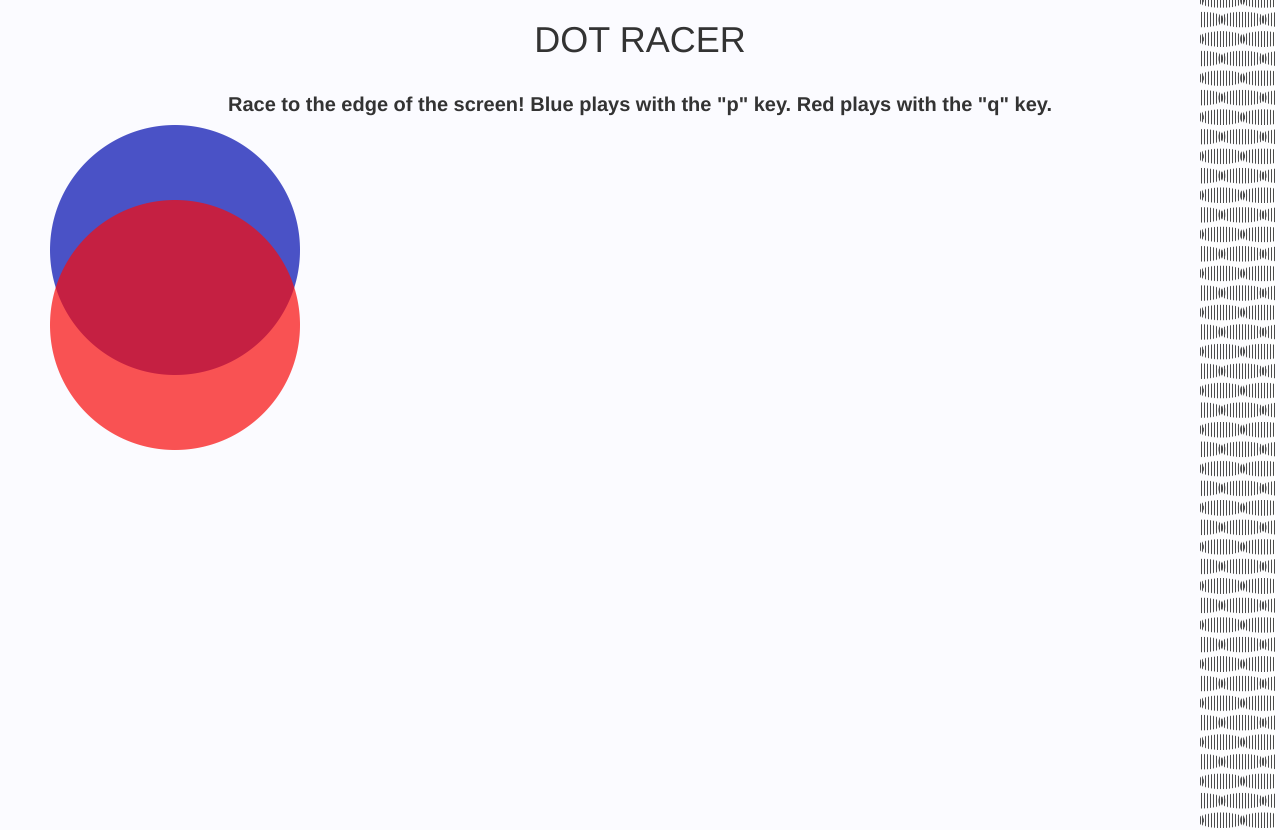
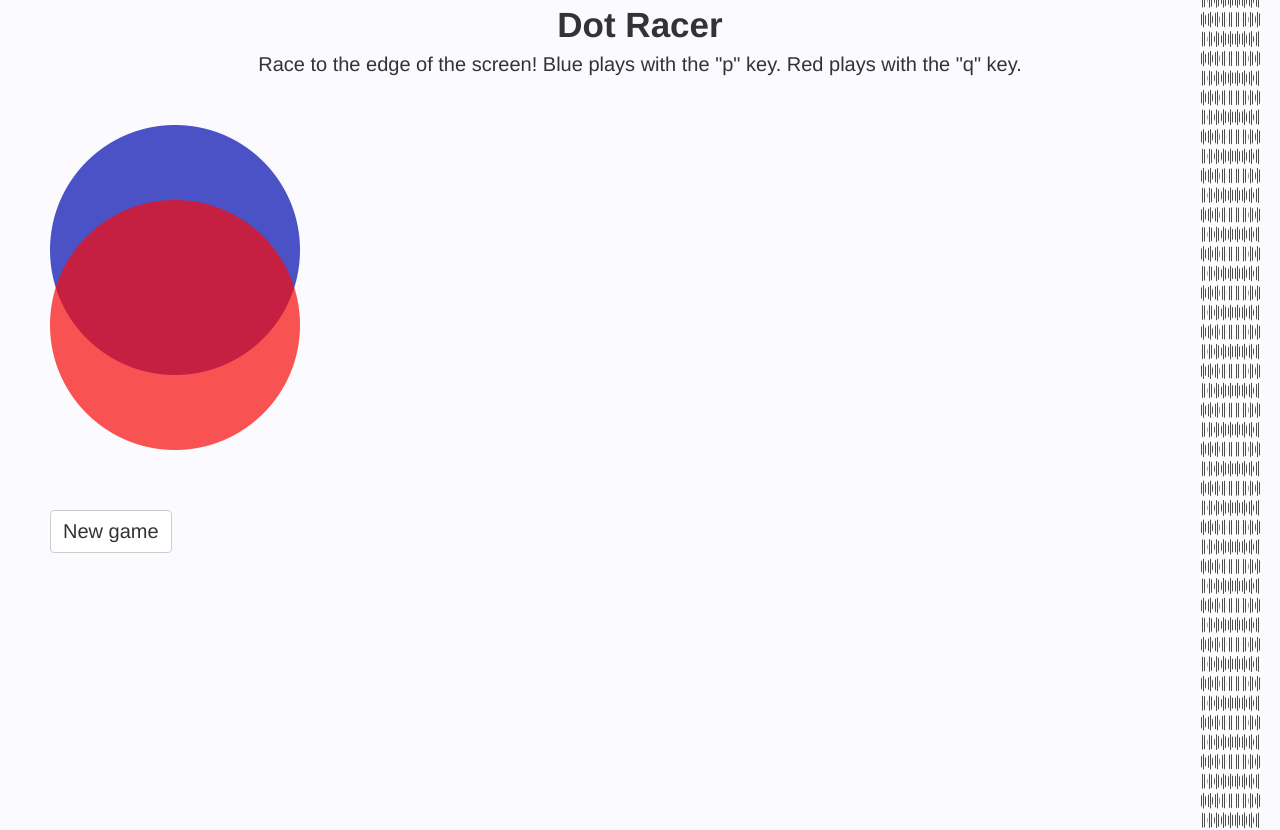
Before and after one commit to mbd-s/project-00, a plain HTML site: page index.html in a window 1280 px wide. Shown: the top 830 px of the page. Drawn offline with nearby package versions, Linux system fonts and the light colour scheme.

Commit message:
testing reset button

```diff
--- a/index.html
+++ b/index.html
@@ -19,7 +19,7 @@
 <body>
   <img src="images/lines.jpg" alt="pattern" id="winners-circle">
   <div class="container">
-    <h1>DOT RACER</h1>
+    <span id="name-of-the-game">Dot Racer</span>
     <br>
     <div id="results-box">
        Race to the edge of the screen! Blue plays with the "p" key. Red plays with the "q" key.
@@ -31,6 +31,6 @@
     </div>
   </div>
   <br>
-  <!-- <button class="btn">New game</button> -->
+  <button class="btn btn-default">New game</button>
 </body>
 </html>
--- a/scripts/app.js
+++ b/scripts/app.js
@@ -1,17 +1,17 @@
-$(document).on("ready", function() {
+$(document).on('ready', function() {
 
   var $bluedot = $('#blue-dot');
   var $reddot = $('#red-dot');
 
-  $(document).on("keydown", function(event) {
+  $(document).on('keydown', function(event) {
 
     var $bluePos = $bluedot.offset().left;
     var $redPos = $reddot.offset().left;
     var $finishLine = ($('#track').width());
-    var $results = $("#results-box");
+    var $results = $('#results-box');
 
     function checkWinner() {
-      $results.text("");
+      $results.text('');
       if (($bluePos >= $finishLine) || ($redPos >= $finishLine)) {
         if ($bluePos > $redPos) {
           $bluedot.animate({
@@ -23,8 +23,8 @@ $(document).on("ready", function() {
             'width': 'toggle',
             'height': 'toggle',
           }, 900);
-          $results.text("Blue wins!");
-          $results.css("color", "blue");
+          $results.text('Blue wins!');
+          $results.css('color', 'blue');
           }
         else if ($redPos > $bluePos) {
           $reddot.animate({
@@ -36,11 +36,11 @@ $(document).on("ready", function() {
             'width': 'toggle',
             'height': 'toggle',
           }, 900);
-          $results.text("Red wins!");
-          $results.css("color", "red");
+          $results.text('Red wins!');
+          $results.css('color', 'red');
           }
         else {
-          $results.text("Tie game!");
+          $results.text('Tie game!');
           $bluedot.animate({
             'left': '-=1000',
             'width': 'toggle',
@@ -53,7 +53,6 @@ $(document).on("ready", function() {
           }, 900);
         }
         $(document).unbind(event);
-        $(button).show();
     }
   }
   checkWinner();
@@ -62,15 +61,18 @@ $(document).on("ready", function() {
           ($bluePos < $finishLine)) {
             $bluedot.animate({
               'left': '+=70px',
-              // 'height': 'toggle',
             }, 200);
       }
       else if ((event.keyCode === 81) &&
           ($redPos < $finishLine)) {
             $reddot.animate({
               'left': '+=70px',
-              // 'width': 'toggle',
             }, 200);
       }
   });
+
+  $('.btn').on('click', function(event){
+    alert("test");
+  });
+
 });
--- a/styles/style.css
+++ b/styles/style.css
@@ -2,7 +2,12 @@ body {
   background-color: #fbfbff;
   text-align: center;
   font-family: Helvetica, Arial, sans-serif;
-  font-weight: bold;
+
+}
+
+#name-of-the-game {
+  font-weight: bolder;
+  font-size: 35px;
 }
 
 img {
@@ -35,13 +40,15 @@ font-size: 20px;
 
 #winners-circle {
   position: absolute;
-  width: 75px;
+  width: 60px;
   height: 1000px;
   left: 1200px;
 }
 
-/*.btn {
-  top: 500px;;
-  width: 100px;
-  text-align: center;
-}*/
+.btn {
+  position: fixed;
+  top: 500px;
+  left: 50px;
+  margin-top: 10px;
+  font-size: 20px;
+}
```
Also changed, not shown: 1 other file.
